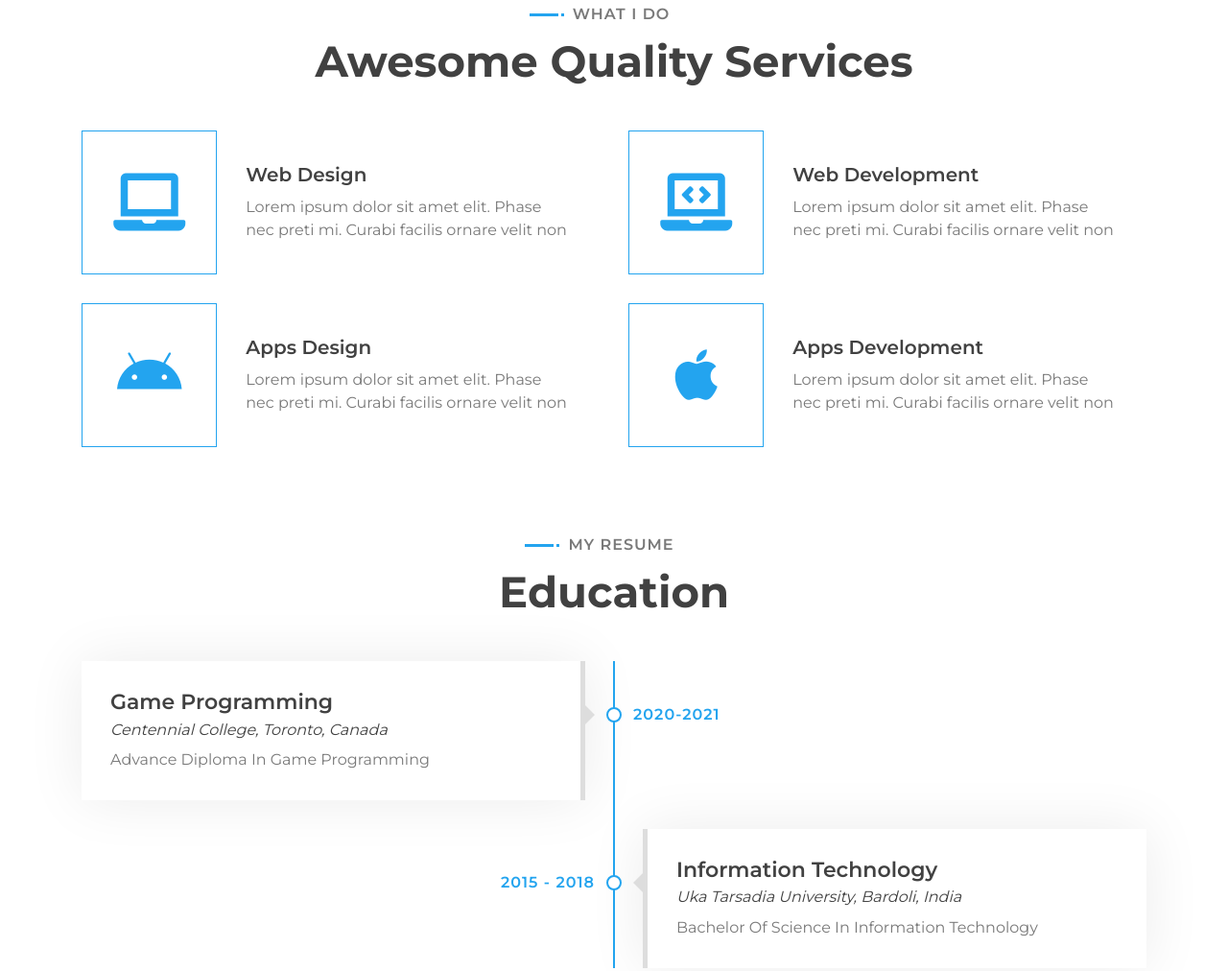
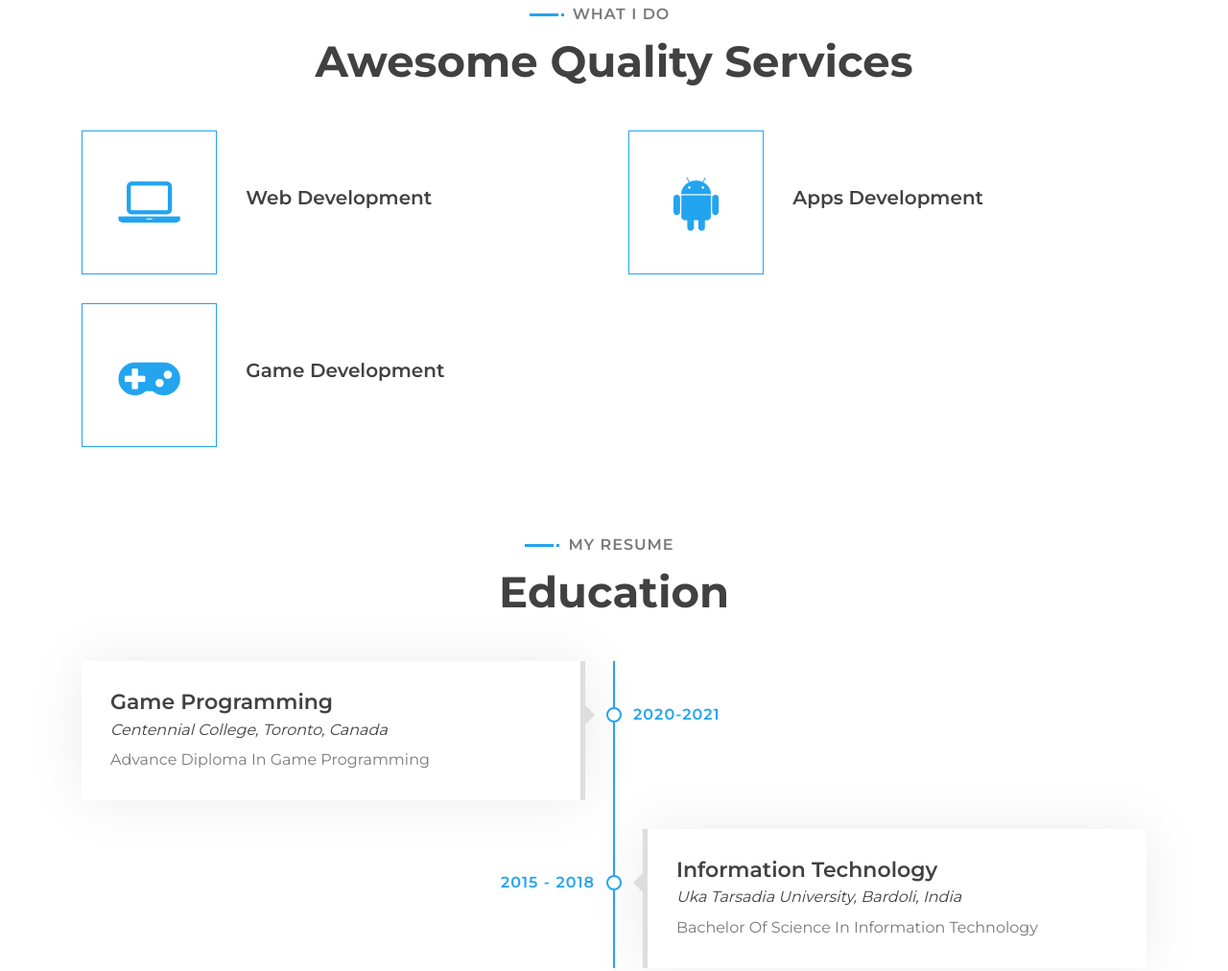
Before and after one commit to Yashambani/yashambani.github.io, a plain HTML site: page index.html in a window 1280 px wide. Shown: the part 1375-2387 px from the top of the page at 96% size. Drawn offline with nearby package versions, Linux system fonts and the light colour scheme.

Commit message:
added icons

```diff
--- a/index.html
+++ b/index.html
@@ -28,7 +28,10 @@
     <link href="lib/animate/animate.min.css" rel="stylesheet" />
     <link href="lib/owlcarousel/assets/owl.carousel.min.css" rel="stylesheet" />
     <link href="lib/lightbox/css/lightbox.min.css" rel="stylesheet" />
-
+    <link
+      rel="stylesheet"
+      href="https://cdnjs.cloudflare.com/ajax/libs/font-awesome/4.7.0/css/font-awesome.min.css"
+    />
     <!-- Template Stylesheet -->
     <link href="css/style.css" rel="stylesheet" />
   </head>
@@ -167,59 +170,37 @@
           <h2>Awesome Quality Services</h2>
         </div>
         <div class="row">
-          <div class="col-lg-6 wow fadeInUp" data-wow-delay="0.0s">
+          <div class="col-lg-6 wow fadeInUp" data-wow-delay="0.2s">
             <div class="service-item">
               <div class="service-icon">
                 <i class="fa fa-laptop"></i>
               </div>
               <div class="service-text">
-                <h3>Web Design</h3>
-                <p>
-                  Lorem ipsum dolor sit amet elit. Phase nec preti mi. Curabi
-                  facilis ornare velit non
-                </p>
+                <h3>Web Development</h3>
+                <p></p>
               </div>
             </div>
           </div>
-          <div class="col-lg-6 wow fadeInUp" data-wow-delay="0.2s">
+
+          <div class="col-lg-6 wow fadeInUp" data-wow-delay="0.6s">
             <div class="service-item">
               <div class="service-icon">
-                <i class="fa fa-laptop-code"></i>
+                <i class="fa fa-android"></i>
               </div>
               <div class="service-text">
-                <h3>Web Development</h3>
-                <p>
-                  Lorem ipsum dolor sit amet elit. Phase nec preti mi. Curabi
-                  facilis ornare velit non
-                </p>
-              </div>
-            </div>
-          </div>
-          <div class="col-lg-6 wow fadeInUp" data-wow-delay="0.4s">
-            <div class="service-item">
-              <div class="service-icon">
-                <i class="fab fa-android"></i>
-              </div>
-              <div class="service-text">
-                <h3>Apps Design</h3>
-                <p>
-                  Lorem ipsum dolor sit amet elit. Phase nec preti mi. Curabi
-                  facilis ornare velit non
-                </p>
+                <h3>Apps Development</h3>
+                <p></p>
               </div>
             </div>
           </div>
           <div class="col-lg-6 wow fadeInUp" data-wow-delay="0.6s">
             <div class="service-item">
               <div class="service-icon">
-                <i class="fab fa-apple"></i>
+                <i class="fa fa-gamepad"></i>
               </div>
               <div class="service-text">
-                <h3>Apps Development</h3>
-                <p>
-                  Lorem ipsum dolor sit amet elit. Phase nec preti mi. Curabi
-                  facilis ornare velit non
-                </p>
+                <h3>Game Development</h3>
+                <p></p>
               </div>
             </div>
           </div>
```
